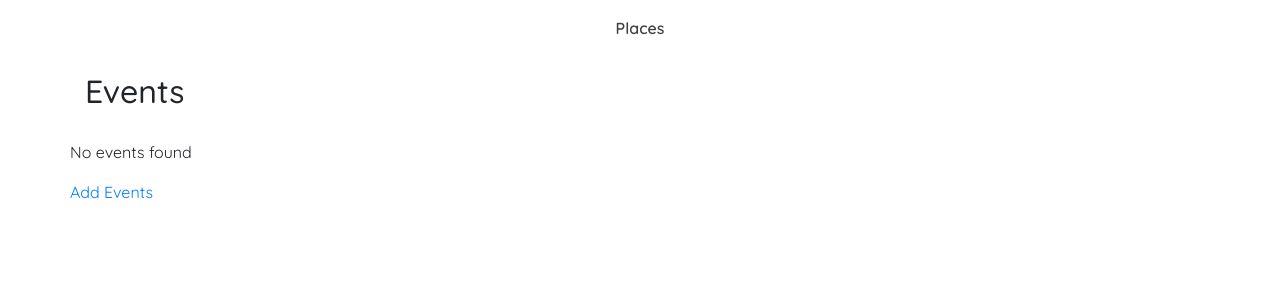
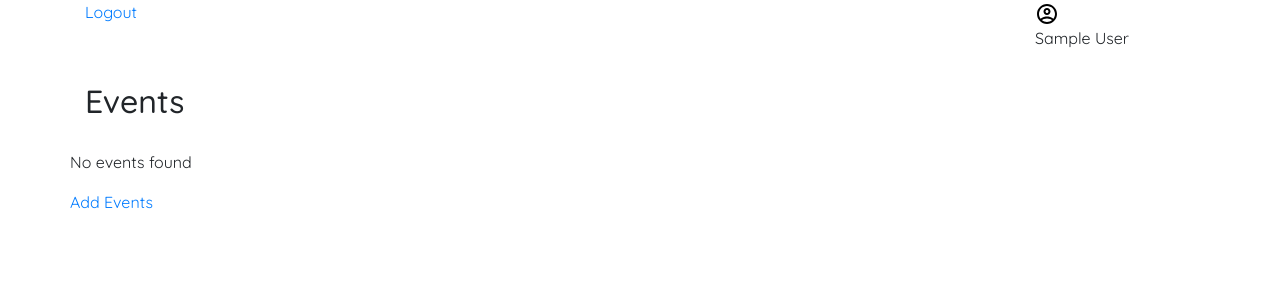
Before and after one commit to Navayuvan-SB/Events-App, a Django app: page /event/ in a window 1280 px wide. Shown: the top 300 px of the page. Run offline with Django 3.2, Linux system fonts and the light colour scheme; the visitor is signed in with stand-in values (Sample User, id 1); data that the repository does not hold is empty.

Commit message:
Include option for logout

```diff
--- a/place/templates/base_generic.html
+++ b/place/templates/base_generic.html
@@ -30,17 +30,33 @@
   <body>
     <div class="container">
       <div class="row">
-        <div class="col-sm-2"></div>
+        <div class="col-sm-2 logout-wrapper">
+
+            <a href="{% url 'logout' %}?next={{request.path}}">Logout</a>
+
+        </div>
 
         <div class="col-sm-8 padding-top-1">
           {% block sidebar %}
           <ul class="sidebar-nav">
-            <li><a href="">Places</a></li>
+            <li></li>
           </ul>
           {% endblock %}
         </div>
 
-        <div class="col-sm-2"></div>
+        <div class="col-sm-2 user-wrapper">
+
+          <svg xmlns="http://www.w3.org/2000/svg" height="24px" viewBox="0 0 24 24" width="24px" fill="#000000"><path d="M0 0h24v24H0V0z" fill="none"/><path d="M12 2C6.48 2 2 6.48 2 12s4.48 10 10 10 10-4.48 10-10S17.52 2 12 2zM7.07 18.28c.43-.9 3.05-1.78 4.93-1.78s4.51.88 4.93 1.78C15.57 19.36 13.86 20 12 20s-3.57-.64-4.93-1.72zm11.29-1.45c-1.43-1.74-4.9-2.33-6.36-2.33s-4.93.59-6.36 2.33C4.62 15.49 4 13.82 4 12c0-4.41 3.59-8 8-8s8 3.59 8 8c0 1.82-.62 3.49-1.64 4.83zM12 6c-1.94 0-3.5 1.56-3.5 3.5S10.06 13 12 13s3.5-1.56 3.5-3.5S13.94 6 12 6zm0 5c-.83 0-1.5-.67-1.5-1.5S11.17 8 12 8s1.5.67 1.5 1.5S12.83 11 12 11z"/></svg>
+
+          <p>
+          {% if user.get_full_name %}
+            {{user.get_full_name}}
+          {% else %}
+            {{user}}
+          {% endif %}
+          </p>
+
+        </div>
 
         <div class="col-sm-12 padding-top-1">
           {% block content %}{% endblock %} {% block pagination %}
```
